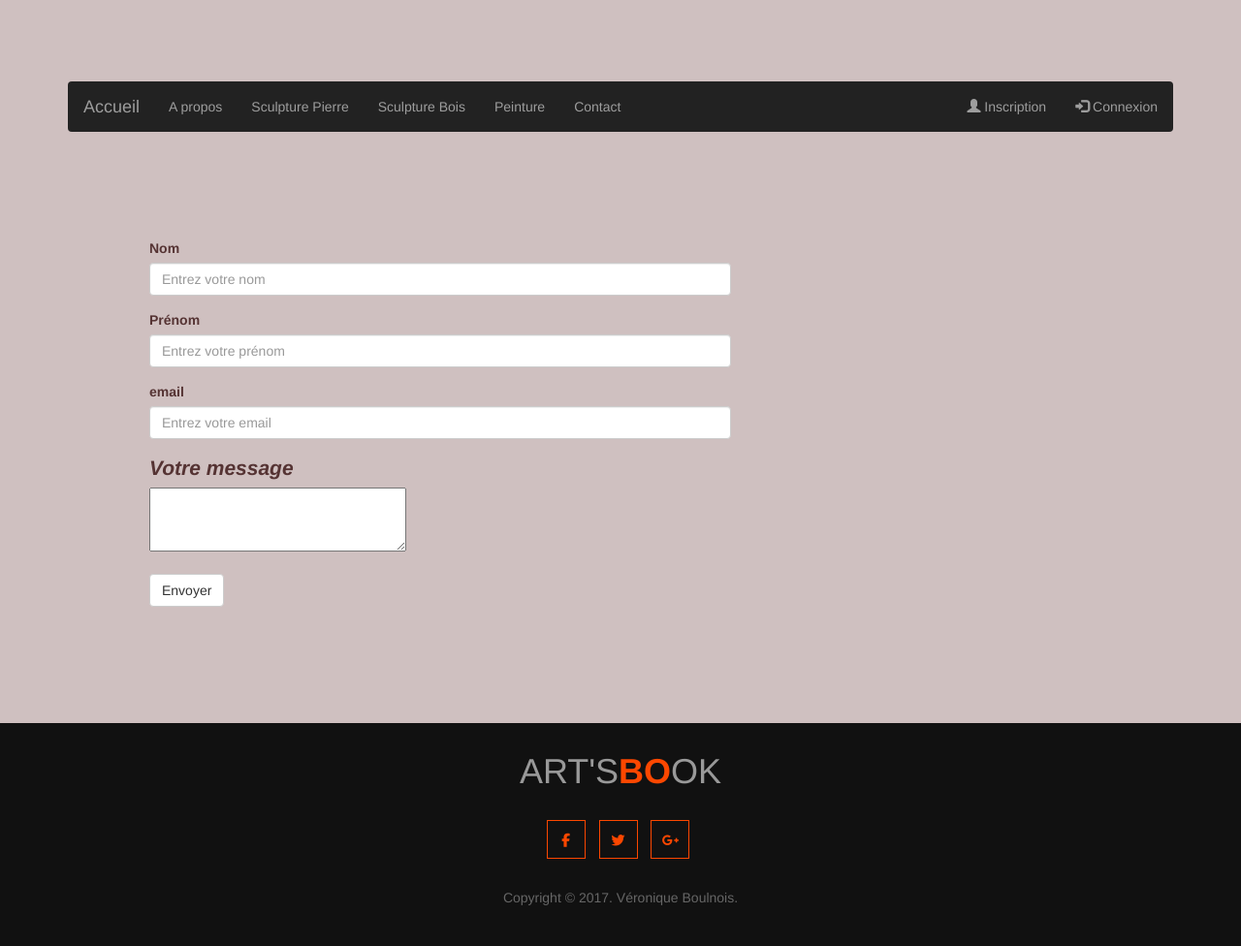
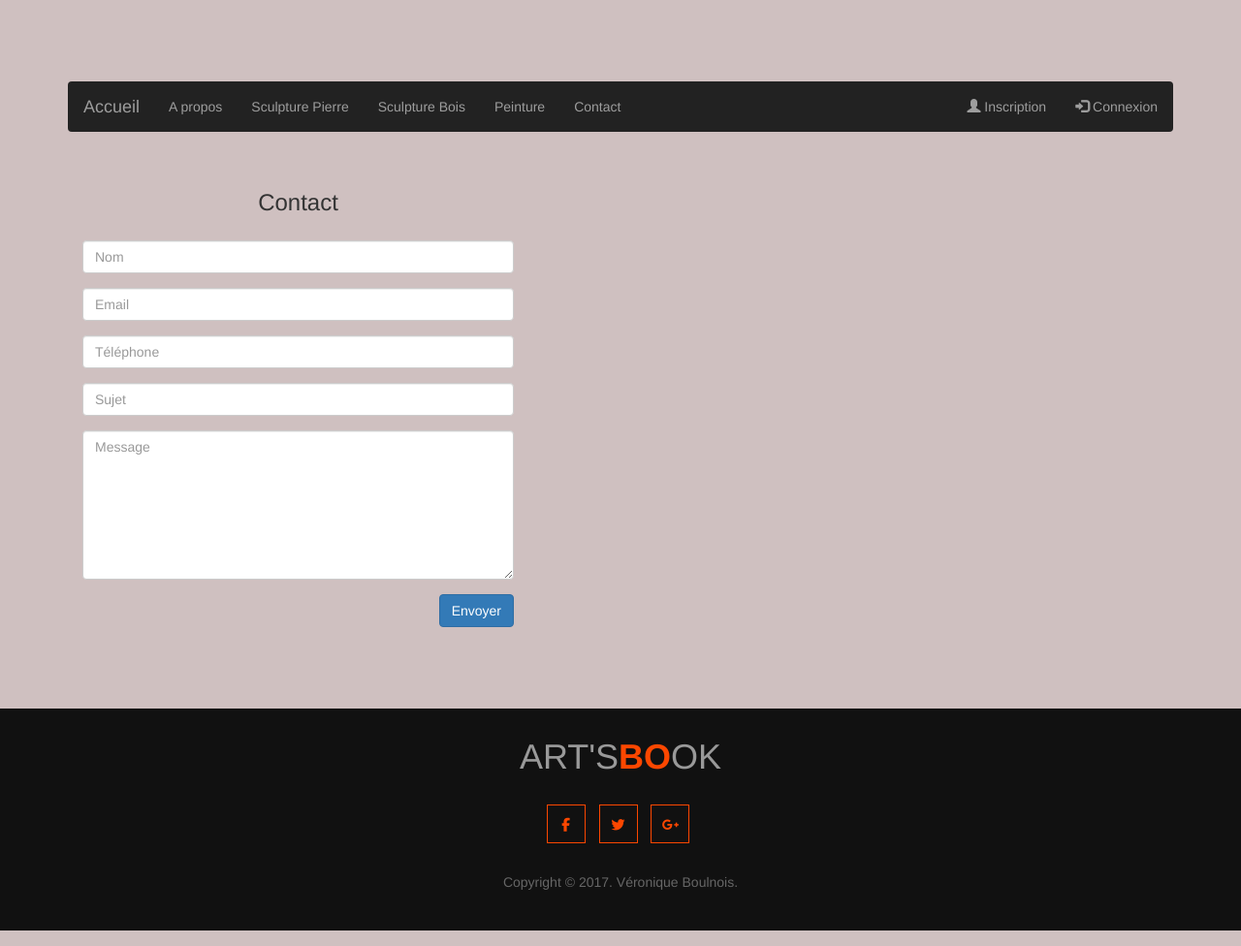
Before and after one commit to veroboulnois/titre_pro, a PHP site: page /contact in a window 1280 px wide. Shown: the part 186-1162 px from the top of the page at 97% size. Run offline with PHP 8.4, Linux system fonts and the light colour scheme; some libraries are stand-ins or nearby versions.

Commit message:
responsive

```diff
--- a/assets/css/style.css
+++ b/assets/css/style.css
@@ -392,3 +392,6 @@ img{
     margin:3em 6em 3em 6em;
     width:100%;
 }
+#contact{
+    margin-bottom: 6em;
+}
--- a/class/database.php
+++ b/class/database.php
@@ -2,7 +2,7 @@
 
 /**
  * Classe permettant de se connecter à la base de données.
- * Ses enfants hériterons de ses méthodes et attributs et protected ou public.
+ * Ses enfants hériterons de ses méthodes et attributs en protected ou public.
  */
 class database {
 
--- a/contact.php
+++ b/contact.php
@@ -19,27 +19,29 @@ include_once 'controllers/contactCtrl.php';
     </head>
     <body>
         <?php include 'header.php'; ?>
-        <div class="jumbotron">
-            <div class="container">
-                <form method="post" action="envoi.php">
-                    <form>
-                        <div class="contacts">
+        <div class="container" id="contact">
+            <div class="col-md-5">
+                <div class="form-area">
+                    <form role="form">
+                        <br style="clear:both">
+                        <h3 style="margin-bottom: 25px; text-align: center;">Contact</h3>
                         <div class="form-group">
-                                <label for="nom">Nom</label>
-                                <input type="text" class="form-control" id="name" placeholder="Entrez votre nom" required>
+                            <input type="text" class="form-control" id="name" name="name" placeholder="Nom" required>
                         </div>
                         <div class="form-group">
-                                <label for="prenom">Prénom</label>
-                                <input type="text" class="form-control" id="prenom" placeholder="Entrez votre prénom"required>
+                            <input type="text" class="form-control" id="email" name="email" placeholder="Email" required>
                         </div>
                         <div class="form-group">
-                                <label for="email">email</label>
-                                <input type="email" class="form-control" id="email" placeholder="Entrez votre email"required>
+                            <input type="text" class="form-control" id="mobile" name="mobile" placeholder="Téléphone" required>
                         </div>
                         <div class="form-group">
-                                <p><em><label for="Message">Votre message</label><br /><textarea name="message" id="message" required></textarea></em></p>
+                            <input type="text" class="form-control" id="subject" name="subject" placeholder="Sujet" required>
                         </div>
-                            <button type="submit" value="Envoyer" class="btn btn-default">Envoyer</button>
+                        <div class="form-group">
+                            <textarea class="form-control" type="textarea" id="message" placeholder="Message" maxlength="140" rows="7"></textarea>
+                        </div>
+
+                        <button type="button" id="submit" name="submit" class="btn btn-primary pull-right">Envoyer</button>
                     </form>
                 </div>
             </div>
--- a/controllers/aboutCtrl.php
+++ b/controllers/aboutCtrl.php
@@ -6,7 +6,7 @@ if (isset($_POST['verifmail'])) {
     include_once 'configuration.php';
     include_once 'class/database.php';
     include_once 'models/user.php';
-    //On instancie la classe user
+    //On instancie l'objet user
     $user = new user();
     //on pass à l'attribut login ce que l'AJAX à mis en POST
     $user->mail = $_POST['verifmail'];
@@ -25,15 +25,13 @@ if (isset($_GET['disconnect'])) {
 
 //Déclaration des variables
 $isOk = 0;
-//Instanciation de l'objet user
-//$user = new user();
 //On vérifie que l'on a bien appuyé sur le bouton connexion
 if (isset($_POST['co_mail']) AND isset($_POST['passwordUp'])) {
     //On stocke la valeur de $_POST['mail'] dans l'attribut mail de l'objet user en sécurisant (strip_tags)
     $user->mail = strip_tags($_POST['co_mail']);
     //On utilise notre méthode getHashByUser pour récupérer le hash stocké dans notre base
     $user->getHashByUser();
-    //On vérifie que le mot de passe saisi et le mot de passe présent dans la base sont les même grâce ) password_verify
+    //On vérifie que le mot de passe saisi et le mot de passe présent dans la base sont les mêmes grâce à password_verify
     $isOk = password_verify($_POST['passwordUp'], $user->pwd);
     if ($isOk) {
         $_SESSION['mail'] = $user->mail;
--- a/controllers/addPicturesCtrl.php
+++ b/controllers/addPicturesCtrl.php
@@ -5,10 +5,6 @@ $artWorkImg = new artWorkImg();
 
 // Si $_FILES n'est pas vide
 if (!empty($_FILES)) {
-
-
-
-
 
     // Je stocke le nom temporaire de la photo, le chemin du dossier du client et le nom de la photo dans des variables
     $tempFile = $_FILES['file']['tmp_name'];
@@ -21,7 +17,7 @@ if (!empty($_FILES)) {
     $artWorkImg->id_tp_artWorks = $_GET['artworkId'];
     // Si la photo a bien été enregistrée dans la base
     if ($artWorkImg->addImg()) {
-        // Je déplace la photo dans le dossier du client.
+    // Je déplace la photo dans le dossier du client.
         move_uploaded_file($tempFile, $targetFile);
     }
 }
--- a/header.php
+++ b/header.php
@@ -17,7 +17,7 @@
                         <form action="index.php" method="POST">
                             <!--creation des champs du formulaire avec position du texte a droite-->
                             <div class="row">
-                                <div class="col-lg-offset-1 col-lg-3 text-right">
+                                <div class="col-lg-offset-1 col-lg-3 col-xs-4 text-right">
                                     <label for="userGroup">Catégorie :</label>
                                 </div>
                                 <div class="col-lg-4">
@@ -28,7 +28,7 @@
                                 </div>
                             </div>
                             <div class="row">
-                                <div class="col-lg-offset-1 col-lg-3 text-right">
+                                <div class="col-lg-offset-1 col-lg-3 col-xs-4 text-right">
                                     <label for="lastName">Nom :</label>
                                 </div>
                                 <div class="col-lg-4">
@@ -37,7 +37,7 @@
                                 </div>
                             </div>
                             <div class="row">
-                                <div class="col-lg-offset-1 col-lg-3 text-right">
+                                <div class="col-lg-offset-1 col-lg-3 col-xs-4 text-right">
                                     <label for="firstName">Prénom :</label>
                                 </div>
                                 <div class="col-lg-4">
@@ -45,7 +45,7 @@
                                 </div>
                             </div>
                             <div class="row">
-                                <div class="col-lg-offset-1 col-lg-3 text-right">
+                                <div class="col-lg-offset-1 col-lg-3 col-xs-4 text-right">
                                     <label for="mail">E-mail :</label>
                                 </div>
                                 <div class="col-lg-4">
@@ -55,7 +55,7 @@
                                 </div>
                             </div>
                             <div class="row">
-                                <div class="col-lg-offset-1 col-lg-3 text-right">
+                                <div class="col-lg-offset-1 col-lg-3 col-xs-4 text-right">
                                     <label for="pwd">Mot de passe :</label>
                                 </div>
                                 <div class="col-lg-4">
@@ -63,7 +63,7 @@
                                 </div>
                             </div>
                             <div class="row">
-                                <div class="col-lg-offset-1 col-lg-3 text-right">
+                                <div class="col-lg-offset-1 col-lg-3 col-xs-4 text-right">
                                     <label for="confirmPassword">Confirmation du mot de passe :</label>
                                 </div>
                                 <div class="col-lg-4">
@@ -92,7 +92,7 @@
                     <div class="row">
                         <form method="POST" action="#"><!--creation des champs du formulaire avec position du texte a droite-->
                             <div class="row">
-                                <div class="col-lg-offset-1 col-lg-3 text-right">
+                                <div class="col-lg-offset-1 col-lg-3 col-xs-4 text-right">
                                     <label for="mail">E-mail :</label>
                                 </div>
                                 <div class="col-lg-4">
@@ -100,7 +100,7 @@
                                 </div>
                             </div>
                             <div class="row">
-                                <div class="col-lg-offset-1 col-lg-3 text-right">
+                                <div class="col-lg-offset-1 col-lg-3 col-xs-4 text-right">
                                     <label for="password">Mot de passe :</label>
                                 </div>
                                 <div class="col-lg-4">
--- a/models/artWork.php
+++ b/models/artWork.php
@@ -28,8 +28,7 @@ class artWork extends database {
         $insert = 'INSERT INTO `tp_artWorks`(`name`,`description`,`id_tp_artWorkType`,`id_tp_users`) '
                 . 'VALUES(:name,:description,:id_tp_artWorkType,:id_tp_users)';
         /* une fois connectée à la base de données */
-        /* je demande que la fonction query se charge d'exécuter */
-        /* et me retourne les valeurs sous forme de tableau d'objet */
+        /* je demande que la fonction prepare se charge d'exécuter */
         $queryPrepare = $this->pdo->prepare($insert);
         $queryPrepare->bindValue(':name', $this->name, PDO::PARAM_STR);
         $queryPrepare->bindValue(':description', $this->description, PDO::PARAM_STR);
--- a/models/artWorkImg.php
+++ b/models/artWorkImg.php
@@ -34,7 +34,9 @@ class artWorkImg extends database {
         $queryPrepare->bindValue(':id_tp_artWorks', $this->id_tp_artWorks, PDO::PARAM_INT);
         return $queryPrepare->execute();
     }
-
+    /**
+     * Fonction permettant d'afficher les photos d'une oeuvre
+     */
     public function showImg() {
         $select = 'SELECT `name`,`link`,`id_tp_artWorks`,`id_tp_users` FROM `tp_artWorkImg` WHERE `id_tp_artWorks`= :id_tp_artWorks';
         $queryPrepare = $this->pdo->prepare($select);
--- a/painting.php
+++ b/painting.php
@@ -24,6 +24,8 @@ include_once 'controllers/paintingCtrl.php';
         <?php include 'header.php'; ?>
         <div class="container-fluid">
             <?php
+            //boucle qui sert à à afficher toutes mes oeuvres.
+            //La condition sert à mettre 2 oeuvres par ligne.
             foreach ($allListArtWorks as $val => $allListArtWork) {
                 if ($val % 2 == 0) {
                     ?>
```
Also changed, not shown: controllers/artWorksCtrl.php (+10 -4 lines), pictures.php (+4 -4 lines), assets/usersFiles/essai2@essai.com_Monteiro/kokeshi.jpg (added). Lines whose indentation alone changed are shown as unchanged.
